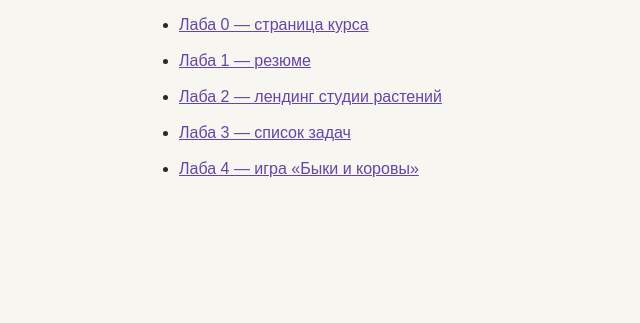
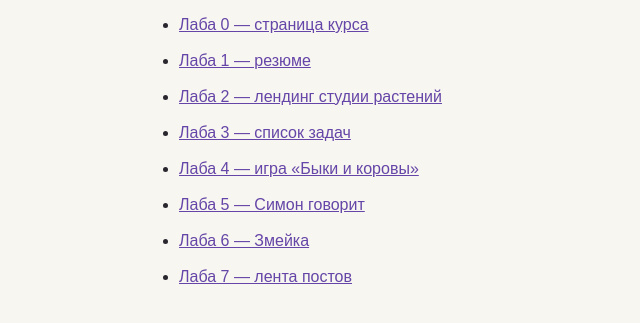
Before and after one commit to kurnevglebgenius/web-course-2026, a plain HTML site: page index.html in a window 1280 px wide. Shown: the part 119-442 px from the top of the page, without its empty margins (121-761 px from the left). Drawn offline with Linux system fonts and the light colour scheme.

Commit message:
docs: link labs 5 to 7

```diff
--- a/index.html
+++ b/index.html
@@ -19,6 +19,9 @@
         <li><a href="task2/index.html">Лаба 2 — лендинг студии растений</a></li>
         <li><a href="task3/index.html">Лаба 3 — список задач</a></li>
         <li><a href="task4/index.html">Лаба 4 — игра «Быки и коровы»</a></li>
+        <li><a href="task5/index.html">Лаба 5 — Симон говорит</a></li>
+        <li><a href="task6/index.html">Лаба 6 — Змейка</a></li>
+        <li><a href="task7/index.html">Лаба 7 — лента постов</a></li>
       </ul>
     </nav>
   </main>
```
Also changed, not shown: 1 other file.
